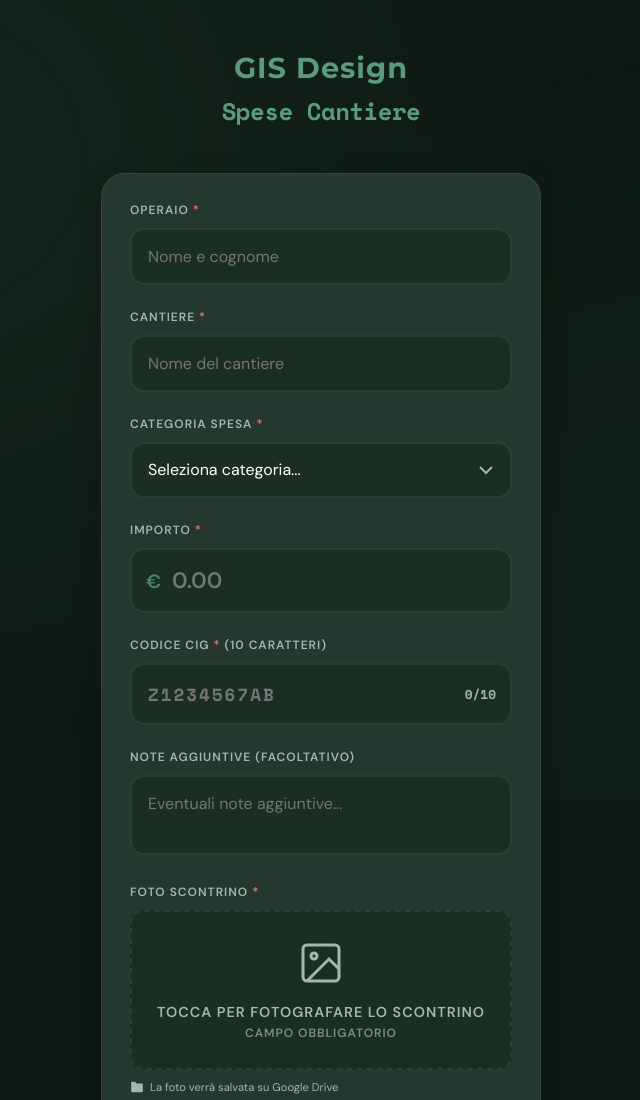
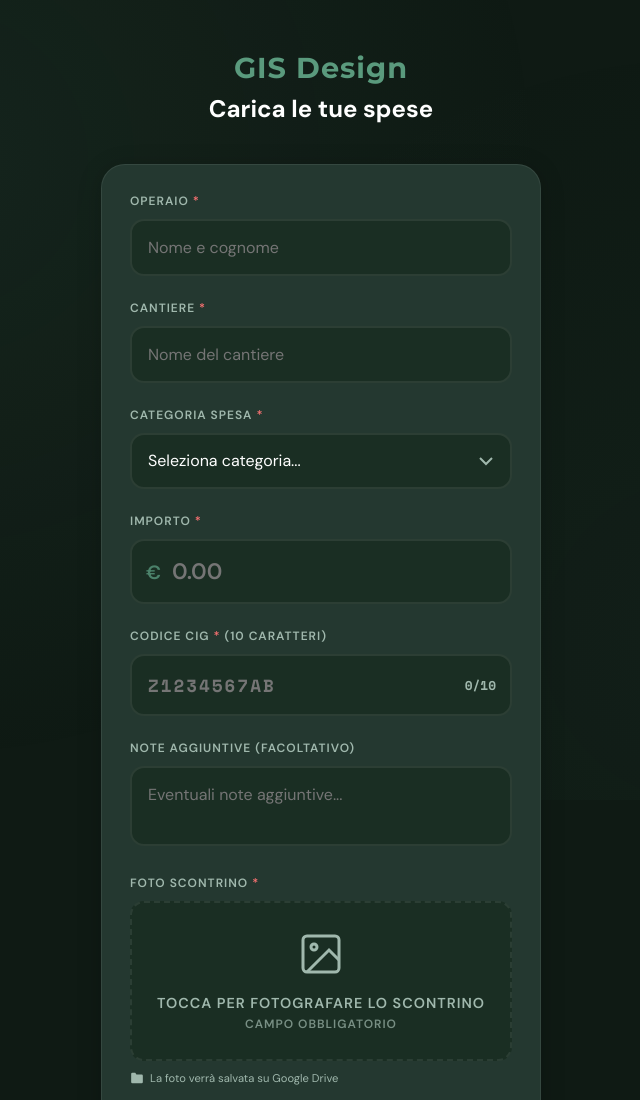
Before and after one commit to Davidemac/Spese-cantiere-gis, a plain HTML site: page index.html in a window 1280 px wide. Shown: the top 1100 px of the page, without its empty margins (319-959 px from the left). Drawn offline with nearby package versions, Linux system fonts and the light colour scheme.

Commit message:
Add files via upload

```diff
--- a/index.html
+++ b/index.html
@@ -631,7 +631,7 @@
     <div class="container">
         <header class="header">
             <div class="header-brand">GIS Design</div>
-            <h1>Spese Cantiere</h1>
+            <h2>Carica le tue spese</h2>
         </header>
 
         <div class="config-notice" id="configNotice">
```
